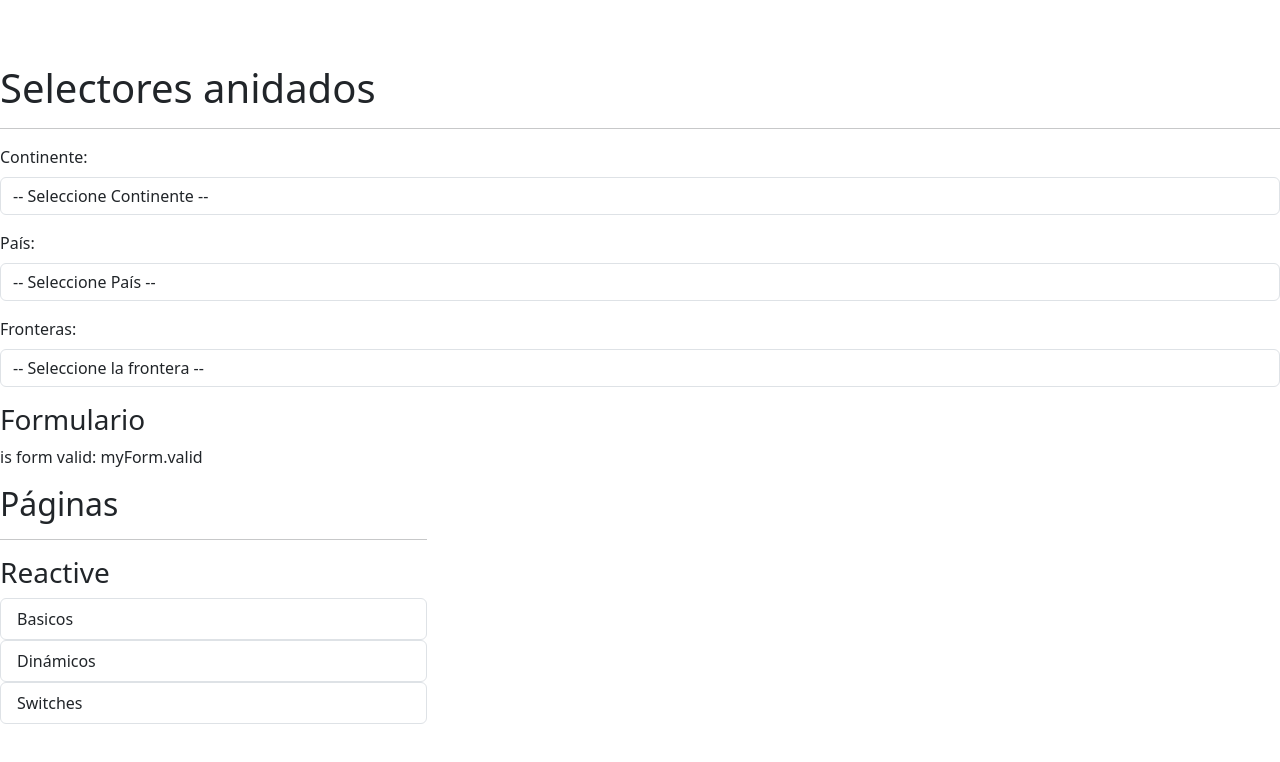
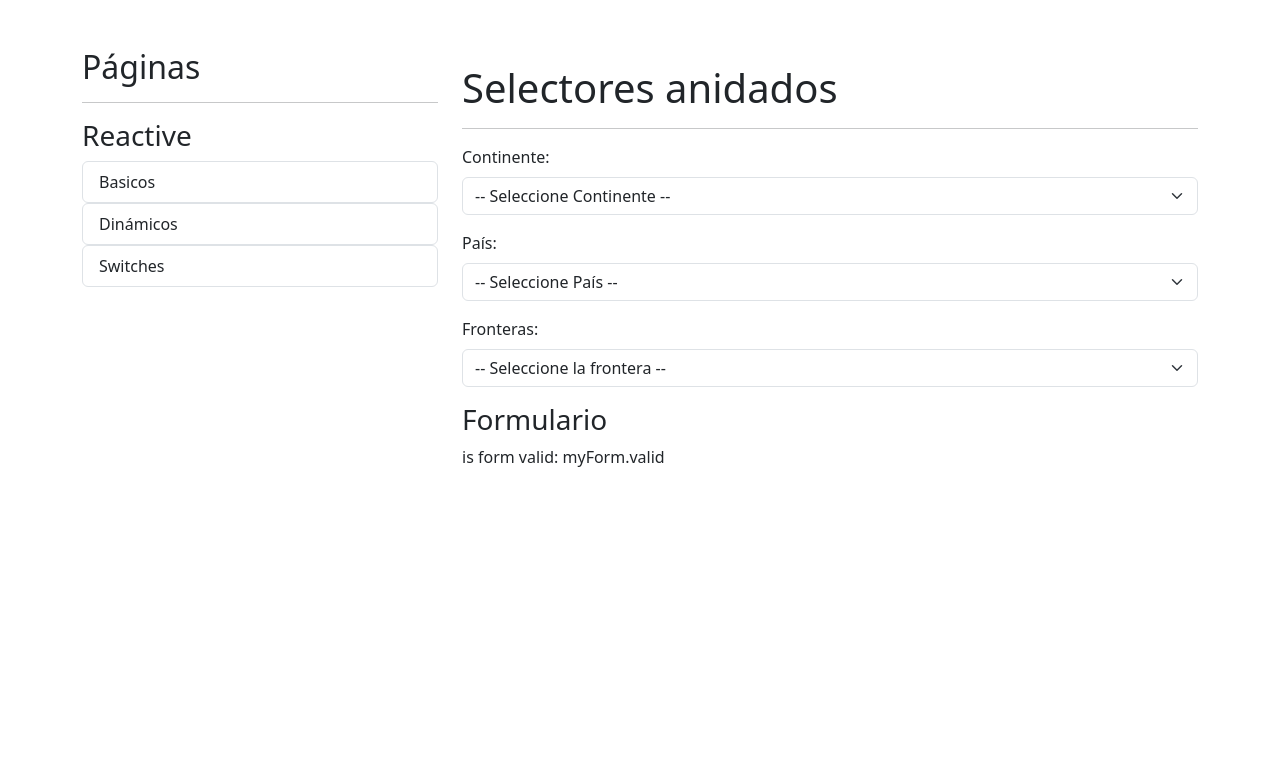
Before and after one commit to felipecardona-alt/projects-learn-angular, an Angular app in the folder forms-app/: page /country in a window 1280 px wide. Shown: the top 762 px of the page. Built offline with nearby package versions, Linux system fonts and the light colour scheme.

Commit message:
Feat(forms-app): ✨ integrate Bootstrap for improved styling and layout

```diff
--- a/forms-app/angular.json
+++ b/forms-app/angular.json
@@ -25,7 +25,11 @@
               }
             ],
             "styles": [
+              "node_modules/bootstrap/dist/css/bootstrap.min.css",
               "src/styles.css"
+            ],
+            "scripts": [
+              "node_modules/bootstrap/dist/js/bootstrap.bundle.min.js"
             ]
           },
           "configurations": {
--- a/forms-app/src/app/app.html
+++ b/forms-app/src/app/app.html
@@ -1,10 +1,11 @@
 
-<div class="row mt-5">
-  <div class="col">
-    <router-outlet />
+<div class="container mt-5">
+  <div class="row">
+    <div class="col-12 col-sm-4">
+      <side-menu />
+    </div>
+    <div class="col">
+      <router-outlet />
+    </div>
   </div>
 </div>
-
-<div class="col-12 col-sm-4">
-  <side-menu />
-</div>
--- a/forms-app/src/app/country/pages/country-page/country-page.html
+++ b/forms-app/src/app/country/pages/country-page/country-page.html
@@ -6,7 +6,7 @@
   <div class="row mb-3">
     <div class="col">
       <label class="form-label">Continente:</label>
-      <select formControlName="region" class="form-control">
+      <select formControlName="region" class="form-select">
         <option value="">-- Seleccione Continente --</option>
 
         <!-- <option [value]="region">
@@ -22,7 +22,7 @@
   <div class="row mb-3">
     <div class="col">
       <label class="form-label">País:</label>
-      <select formControlName="country" class="form-control">
+      <select formControlName="country" class="form-select">
         <option value="">-- Seleccione País --</option>
 
         <!-- <option [value]="country.cca3">
@@ -39,7 +39,7 @@
   <div class="row mb-3">
     <div class="col">
       <label class="form-label">Fronteras:</label>
-      <select formControlName="border" class="form-control">
+      <select formControlName="border" class="form-select">
         <option value="">-- Seleccione la frontera --</option>
 
 
--- a/forms-app/src/index.html
+++ b/forms-app/src/index.html
@@ -5,8 +5,6 @@
   <title>FormsApp</title>
   <base href="/">
   <meta name="viewport" content="width=device-width, initial-scale=1">
-  <link rel="icon" type="image/x-icon" href="favicon.ico">
-  <link href="https://cdn.jsdelivr.net/npm/bootstrap@5.3.8/dist/css/bootstrap.min.css" rel="stylesheet" integrity="sha384-sRIl4kxILFvY47J16cr9ZwB07vP4J8+LH7qKQnuqkuIAvNWLzeN8tE5YBujZqJLB" crossorigin="anonymous">
 </head>
 <body>
   <app-root></app-root>
```
